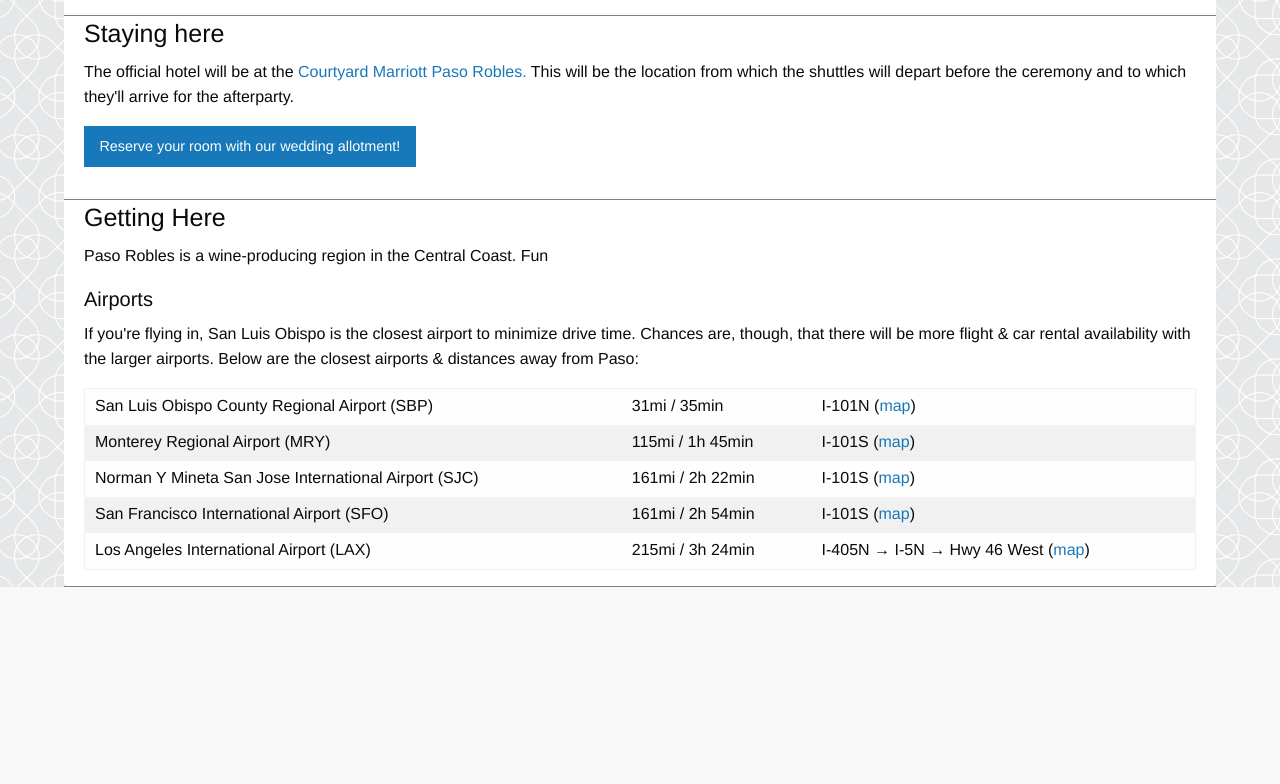
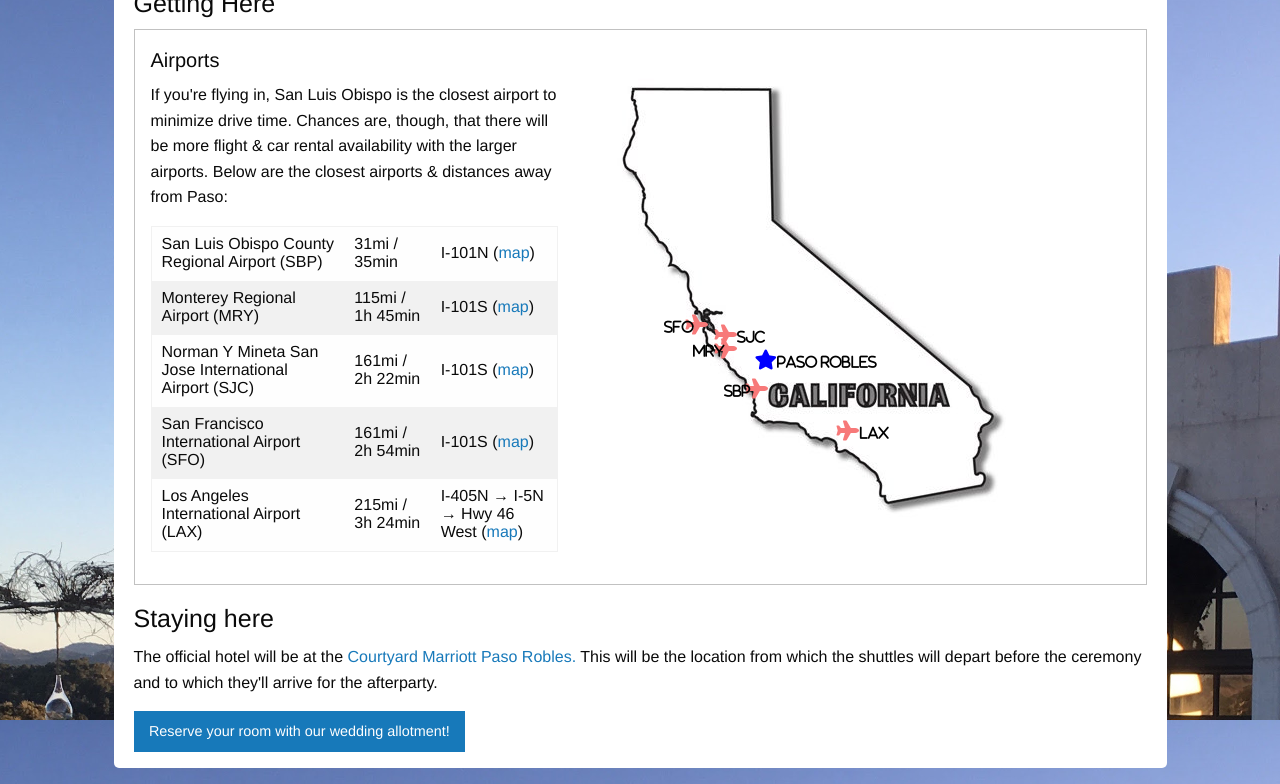
Before and after one commit to elevee/elevee.github.io, a PHP site: page / in a window 1280 px wide. Shown: the part 1680-2464 px from the top of the page. Before the commit the page ends 2267 px from the top, so only its background shows below. Run offline with PHP 8.4, Linux system fonts and the light colour scheme; some libraries are stand-ins or nearby versions; some web fonts are replaced.

Commit message:
Airport map added

```diff
--- a/index.css
+++ b/index.css
@@ -1,12 +1,17 @@
 body {
-    /*background-image: url("castle.jpg");*/
-    /*background-repeat: no-repeat;
+    background-image: url("castle.jpg");
+    background-repeat: no-repeat;
     background-attachment: fixed;
     background-position: center;
-    background-size: cover;*/
+    background-size: cover;
+    /*height: 50%;*/
     /*filter: blur(20px);*/
 
-    background:url('intersection.png');
+    /*background:url('intersection.png');*/
+}
+
+.grid-container {
+
 }
 
 .top-bar {
@@ -24,7 +29,30 @@ body {
 	/*font-family: 'Farsan', cursive;*/
 	font-size: 80px;
 	margin: 0px;
+	line-height: 98%;
+	/*border-bottom: 1px solid gray;*/
 }
+
+/* Flaired edges, by Tomas Theunissen */
+
+/*hr {*/
+    /*overflow: visible; /* For IE */
+    /*height: 30px;*/
+    /*border-style: solid;*/
+    /*border-color: black;*/
+    /*border-width: 1px 0 0 0;*/
+    /*border-radius: 20px;*/
+/*}*/
+/*hr {  Not really supposed to work, but does */
+    /*display: block;*/
+    /*content: "";*/
+  /*  height: 30px;
+    margin-top: -31px;
+    border-style: solid;
+    border-color: black;
+    border-width: 0 0 1px 0;
+    border-radius: 20px;
+}*/
 
 .details {
 	list-style-type: none;
@@ -64,7 +92,7 @@ body {
 	border-bottom: 1px solid black;
 }
 
-.container {
+.inner-container {
 	width: 90%;
 	background-color: white;
 	/*From heropatterns.com 'Endless Clouds'*/
@@ -78,7 +106,7 @@ body {
 
 section {
 	padding: 0px 20px;
-	border-bottom: 1px solid gray;
+	/*border-bottom: 1px solid gray;*/
 	/*background-image: url("castle.jpg");
     background-repeat: no-repeat;
     background-attachment: fixed;
@@ -90,6 +118,10 @@ section#proposal{
 	padding: 0px 0px;
 }
 
+.blurb {
+	padding: 40px;
+}
+
 #proposal div {
 	/*width: 800px;
 	height: 515px;*/
@@ -97,6 +129,29 @@ section#proposal{
 
 #info {
 	opacity: 0.8;
+}
+
+.wine {
+	text-align: center;
+}
+
+.wine .blurb {
+	text-align: left;
+}
+
+.wine_map {
+	position: relative;
+}
+
+.wine_map:hover {
+	background-color: black;
+	opacity: 0.2;
+	content: "Click to do stuff";
+}
+
+.wine_map span {
+	opacity: 1;
+	position: absolute;
 }
 
 .save_the_date {
@@ -112,3 +167,70 @@ section#proposal{
 .cork {
 
 }
+
+#ca_airport_map {
+	position: relative;
+}
+
+.fa-plane {
+	color: #f77979;
+	position: absolute;
+	width: 15px;
+	height: 15px;
+}
+
+.fa-star {
+	color: blue;
+}
+
+a.airport_point {
+	width: 15px;
+	height: 15px;
+	display: block;
+	position: absolute;
+	color: blue;
+	background-image: url("./airport_icon.png");
+}
+
+i:after {
+	color: black;
+	font-size: 14px;
+}
+
+i.fa-plane:hover {
+	color: red;
+}
+
+a[data-airport="lax"] i:after {
+	content: "LAX";
+	font-weight: bold;
+}
+
+a.left-label i:after{
+	margin-left: -44px;
+}
+
+a[data-airport="sfo"] i:after {
+	content: "SFO";
+	font-weight: bold;
+}
+
+a[data-airport="sjc"] i:after {
+	content: "SJC";
+}
+
+a[data-airport="sbp"] i:after {
+	content: "SBP";
+}
+
+a[data-airport="mry"] i:after {
+	content: "MRY";
+}
+
+a.destination_point {
+	position: absolute;
+}
+
+a.destination_point i:after {
+	content: "Paso Robles";
+}
--- a/index.html
+++ b/index.html
@@ -7,9 +7,11 @@
     <meta name="author">
 	<link href="https://fonts.googleapis.com/css?family=Cabin|Farsan" rel="stylesheet">
 	<link rel="stylesheet" href="scripts/foundation-6.4.2-complete/css/foundation.css" />
+	<script src="https://use.fontawesome.com/01ccd90832.js"></script>
 	<link rel="stylesheet" type="text/css" href="index.css">
 </head>
 <body>
+
 	<div class='top-bar' data-sticky data-options="marginTop:0;">
 		<div class="top-bar-left">
 			<ul class="nav" data-smooth-scroll>
@@ -26,23 +28,40 @@
 			</ul> -->
 		</div>
 	</div>
+	<div class="grid-container">
 		<span class="headline">Danielle  &  Eric</span>
 		<ul class="details">
 			<li>September 8, 2018</li>
 			<li>Tooth and Nail Winery</li>
 			<li>Paso Robles, Ca</li>
 		</ul>
-	<div class="container">
+		<div class="inner-container">
 			<section id='info'>
 				<h4>Welcome to our super thrown-together wedding website, you guys!</h4>
-			<div class="row">
-				<div class="small-6 columns">
-					<p>More information to come.</p>
+				<div class="grid-x callout intro">
+					<div class="small-6 cell blurb">
+						<p>We're excited to celebrate with you all! More information to come.</p>
 					</div>
-				<div class="small-6 columns">
+					<div class="small-6 cell">
 						<img src="toothandnail.jpg">
 					</div>
 				</div>
+
+				<div class="grid-x callout alert wine">
+					<div class="small-6 cell">
+						<a href="https://pasoroblesdailynews.com/wp-content/uploads/2016/05/Paso-Robles-Winery-Map.jpg">
+							<div class="wine_map">
+								<img src="https://pasoroblesdailynews.com/wp-content/uploads/2015/05/Paso-Robles-Winery-Map-2.jpg">
+							</div>
+						</a>
+						<span>Click to enlarge/print</span>
+					</div>
+					<div class="small-6 cell blurb">
+						<h5>Wine Tasting</h5>
+						<p>Paso Robles is a wine-producing region in the Central Coast of California.</p>
+					</div>
+				</div>
+
 				<!-- <div class='save_the_date'>
 					<div class='cork'></div>
 				</div> -->
@@ -67,46 +86,80 @@
 				  <iframe width="820" height="615" src="https://youtube.com/embed/c_EHzN_xpPM" frameborder="0" allowfullscreen></iframe>
 				</div>
 			</section>
+			<section id="travel">
+				<h4>Getting Here</h4>
+				<div class="grid-x callout">
+					<div class="large-5 cell">
+						<h5>Airports</h5>
+						<p>If you're flying in, San Luis Obispo is the closest airport to minimize drive time. Chances are, though, that there will be more flight & car rental availability with the larger airports. Below are the closest airports & distances away from Paso:</p>
+						<table>
+							<tr data-airport="sbp">
+								<td>San Luis Obispo County Regional Airport (SBP)</td>
+								<td>31mi / 35min</td>
+								<td>I-101N (<a href="https://www.google.com/maps/dir/San+Luis+Obispo+County+Regional+Airport,+Airport+Drive,+San+Luis+Obispo,+CA/Courtyard+by+Marriott+Paso+Robles,+South+Vine+Street,+Paso+Robles,+CA/@35.4261277,-120.9481672,10z/data=!3m1!4b1!4m14!4m13!1m5!1m1!1s0x80ecf6bf3876b9f1:0xf486acd07a0f3bd2!2m2!1d-120.6420002!2d35.2375424!1m5!1m1!1s0x80ecc53e5799b711:0x8b3aa68b76b7c23d!2m2!1d-120.6915441!2d35.6135852!3e0">map</a>)</td>
+							</tr>
+							<tr data-airport="mry">
+								<td>Monterey Regional Airport (MRY)</td>
+								<td>115mi / 1h 45min</td>
+								<td>I-101S (<a href="https://www.google.com/maps/dir/Monterey+Regional+Airport,+Fred+Kane+Drive,+Monterey,+CA/Courtyard+by+Marriott+Paso+Robles,+South+Vine+Street,+Paso+Robles,+CA/@36.1176371,-121.8274822,9z/data=!3m1!4b1!4m14!4m13!1m5!1m1!1s0x808de50600eb3837:0x873e7decc7732b76!2m2!1d-121.8491091!2d36.588269!1m5!1m1!1s0x80ecc53e5799b711:0x8b3aa68b76b7c23d!2m2!1d-120.6915441!2d35.6135852!3e0">map</a>)</td>
+							</tr>
+							<tr data-airport="sjc">
+								<td>Norman Y Mineta San Jose International Airport (SJC)</td>
+								<td>161mi / 2h 22min</td>
+								<td>I-101S (<a href="https://www.google.com/maps/dir/Norman+Y.+Mineta+San+Jose+International+Airport,+Airport+Boulevard,+San+Jose,+CA/Courtyard+by+Marriott+Paso+Robles,+South+Vine+Street,+Paso+Robles,+CA/@36.4873514,-122.427939,8z/data=!3m1!4b1!4m14!4m13!1m5!1m1!1s0x808fcbc3fab3c59b:0xbcfa443f6df67e3e!2m2!1d-121.9289375!2d37.3639472!1m5!1m1!1s0x80ecc53e5799b711:0x8b3aa68b76b7c23d!2m2!1d-120.6915441!2d35.6135852!3e0">map</a>)</td>
+							</tr>
+							<tr data-airport="sfo">
+								<td>San Francisco International Airport (SFO)</td>
+								<td>161mi / 2h 54min</td>
+								<td>I-101S (<a href="https://www.google.com/maps/dir/San+Francisco+Airport+(SFO),+San+Francisco,+CA/Courtyard+by+Marriott+Paso+Robles,+South+Vine+Street,+Paso+Robles,+CA/@36.6121624,-122.3005812,8z/data=!3m1!4b1!4m14!4m13!1m5!1m1!1s0x808f778c55555555:0xa4f25c571acded3f!2m2!1d-122.3789554!2d37.6213129!1m5!1m1!1s0x80ecc53e5799b711:0x8b3aa68b76b7c23d!2m2!1d-120.6915441!2d35.6135852!3e0">map</a>)</td>
+							</tr>
+							<tr data-airport="lax">
+								<td>Los Angeles International Airport (LAX)</td>
+								<td>215mi / 3h 24min</td>
+								<td>I-405N → I-5N → Hwy 46 West (<a href="https://www.google.com/maps/dir/Los+Angeles+International+Airport,+1+World+Way,+Los+Angeles,+CA+90045/Courtyard+by+Marriott+Paso+Robles,+120+S+Vine+St,+Paso+Robles,+CA+93446/@34.8717149,-120.3807985,8z/data=!4m14!4m13!1m5!1m1!1s0x80c2b0d213b24fb5:0x77a87b57698badf1!2m2!1d-118.40853!2d33.9415889!1m5!1m1!1s0x80ecc53e5799b711:0x8b3aa68b76b7c23d!2m2!1d-120.6915441!2d35.6135852!3e0">map</a>)</td>
+							</tr>
+						</table>
+					</div>
+					<div class="large-7 cell">
+						<a id="area2" class="area" href="#"></a>
+
+						<div id="ca_airport_map">
+							<img src="ca_map.jpg" alt="Nearby airports to Paso Robles" width=500 height=500 usemap="#airport_map">
+							<a style="left: 278; top: 384;" data-airport="lax" class="airport_point" href="#">
+								<i class="fa fa-lg fa-plane" aria-hidden="true"></i>
+							</a>
+							<a style="left: 127; top: 278;" data-airport="sfo" class="airport_point left-label" href="#">
+								<i class="fa fa-lg fa-plane" aria-hidden="true"></i>
+							</a>
+							<a style="left: 156; top: 288;" data-airport="sjc" class="airport_point" href="#">
+								<i class="fa fa-lg fa-plane" aria-hidden="true"></i>
+							</a>
+							<a style="left: 187; top: 342;" data-airport="sbp" class="airport_point left-label" href="#">
+								<i class="fa fa-lg fa-plane" aria-hidden="true"></i>
+							</a>
+							<a style="left: 156; top: 302;" data-airport="mry" class="airport_point left-label" href="#">
+								<i class="fa fa-lg fa-plane" aria-hidden="true"></i>
+							</a>
+							<a style="left: 196; top: 313;" class="destination_point" href="#">
+								<i class="fa fa-lg fa-star" aria-hidden="true"></i>
+							</a>
+						</div>
+
+						<map name="airport_map">
+							<area href="https://facebook.com" alt="Facebook" target="_blank" shape=poly coords="30,100, 140,50, 290,220, 180,280">
+						</map>
+					</div>
+				</div>
+
+			</section>
 			<section id="accomodations">
 				<h4>Staying here</h4>
 				<img src="">
 				<p>The official hotel will be at the <a href="http://www.marriott.com/meeting-event-hotels/group-corporate-travel/groupCorp.mi?resLinkData=Lewin-Levine%20Wedding%5Esbppr%60LLWLLWA%7CLLWLLWB%60229.00%60USD%60false%604%609/6/18%609/10/18%608/3/18&app=resvlink&stop_mobi=yes" target='_blank'>Courtyard Marriott Paso Robles.</a> This will be the location from which the shuttles will depart before the ceremony and to which they'll arrive for the afterparty.</p>
 				<p><a href="http://www.marriott.com/meeting-event-hotels/group-corporate-travel/groupCorp.mi?resLinkData=Lewin-Levine%20Wedding%5Esbppr%60LLWLLWA%7CLLWLLWB%60229.00%60USD%60false%604%609/6/18%609/10/18%608/3/18&app=resvlink&stop_mobi=yes" class='button' target='_blank'>Reserve your room with our wedding allotment!</a></p>
 			</section>
-		<section id="travel">
-			<h4>Getting Here</h4>
-			<p>Paso Robles is a wine-producing region in the Central Coast. Fun </p>
+		</div>
 
-			<h5>Airports</h5>
-			<p>If you're flying in, San Luis Obispo is the closest airport to minimize drive time. Chances are, though, that there will be more flight & car rental availability with the larger airports. Below are the closest airports & distances away from Paso:</p>
-			<table>
-				<tr>
-					<td>San Luis Obispo County Regional Airport (SBP)</td>
-					<td>31mi / 35min</td>
-					<td>I-101N (<a href="https://www.google.com/maps/dir/San+Luis+Obispo+County+Regional+Airport,+Airport+Drive,+San+Luis+Obispo,+CA/Courtyard+by+Marriott+Paso+Robles,+South+Vine+Street,+Paso+Robles,+CA/@35.4261277,-120.9481672,10z/data=!3m1!4b1!4m14!4m13!1m5!1m1!1s0x80ecf6bf3876b9f1:0xf486acd07a0f3bd2!2m2!1d-120.6420002!2d35.2375424!1m5!1m1!1s0x80ecc53e5799b711:0x8b3aa68b76b7c23d!2m2!1d-120.6915441!2d35.6135852!3e0">map</a>)</td>
-				</tr>
-				<tr>
-					<td>Monterey Regional Airport (MRY)</td>
-					<td>115mi / 1h 45min</td>
-					<td>I-101S (<a href="https://www.google.com/maps/dir/Monterey+Regional+Airport,+Fred+Kane+Drive,+Monterey,+CA/Courtyard+by+Marriott+Paso+Robles,+South+Vine+Street,+Paso+Robles,+CA/@36.1176371,-121.8274822,9z/data=!3m1!4b1!4m14!4m13!1m5!1m1!1s0x808de50600eb3837:0x873e7decc7732b76!2m2!1d-121.8491091!2d36.588269!1m5!1m1!1s0x80ecc53e5799b711:0x8b3aa68b76b7c23d!2m2!1d-120.6915441!2d35.6135852!3e0">map</a>)</td>
-				</tr>
-				<tr>
-					<td>Norman Y Mineta San Jose International Airport (SJC)</td>
-					<td>161mi / 2h 22min</td>
-					<td>I-101S (<a href="https://www.google.com/maps/dir/Norman+Y.+Mineta+San+Jose+International+Airport,+Airport+Boulevard,+San+Jose,+CA/Courtyard+by+Marriott+Paso+Robles,+South+Vine+Street,+Paso+Robles,+CA/@36.4873514,-122.427939,8z/data=!3m1!4b1!4m14!4m13!1m5!1m1!1s0x808fcbc3fab3c59b:0xbcfa443f6df67e3e!2m2!1d-121.9289375!2d37.3639472!1m5!1m1!1s0x80ecc53e5799b711:0x8b3aa68b76b7c23d!2m2!1d-120.6915441!2d35.6135852!3e0">map</a>)</td>
-				</tr>
-				<tr>
-					<td>San Francisco International Airport (SFO)</td>
-					<td>161mi / 2h 54min</td>
-					<td>I-101S (<a href="https://www.google.com/maps/dir/San+Francisco+Airport+(SFO),+San+Francisco,+CA/Courtyard+by+Marriott+Paso+Robles,+South+Vine+Street,+Paso+Robles,+CA/@36.6121624,-122.3005812,8z/data=!3m1!4b1!4m14!4m13!1m5!1m1!1s0x808f778c55555555:0xa4f25c571acded3f!2m2!1d-122.3789554!2d37.6213129!1m5!1m1!1s0x80ecc53e5799b711:0x8b3aa68b76b7c23d!2m2!1d-120.6915441!2d35.6135852!3e0">map</a>)</td>
-				</tr>
-				<tr>
-					<td>Los Angeles International Airport (LAX)</td>
-					<td>215mi / 3h 24min</td>
-					<td>I-405N → I-5N → Hwy 46 West (<a href="https://www.google.com/maps/dir/Los+Angeles+International+Airport,+1+World+Way,+Los+Angeles,+CA+90045/Courtyard+by+Marriott+Paso+Robles,+120+S+Vine+St,+Paso+Robles,+CA+93446/@34.8717149,-120.3807985,8z/data=!4m14!4m13!1m5!1m1!1s0x80c2b0d213b24fb5:0x77a87b57698badf1!2m2!1d-118.40853!2d33.9415889!1m5!1m1!1s0x80ecc53e5799b711:0x8b3aa68b76b7c23d!2m2!1d-120.6915441!2d35.6135852!3e0">map</a>)</td>
-				</tr>
-			</table>
-		</section>
 	</div>
 
 	<!-- <span>Danielle</span><span>Eric</span> -->
@@ -122,6 +175,10 @@
     <script src="scripts/foundation-6.4.2-complete/js/vendor/what-input.js"></script>
     <script src="scripts/foundation-6.4.2-complete/js/vendor/foundation.js"></script>
 
+    <!-- <script
+  src="https://code.jquery.com/jquery-3.2.1.min.js"
+  integrity="sha256-hwg4gsxgFZhOsEEamdOYGBf13FyQuiTwlAQgxVSNgt4="
+  crossorigin="anonymous"></script> -->
     <script>
    		$(document).foundation();
     </script>
--- a/page2.html
+++ /dev/null
@@ -1 +0,0 @@
-<h1>Ayyo we on Page 2!</h1>
--- a/scripts/index.js
+++ b/scripts/index.js
@@ -2,3 +2,22 @@
 var shiftWindow = function() { scrollBy(0, -50) };
 if (location.hash) shiftWindow();
 window.addEventListener("hashchange", shiftWindow);
+
+let $airports_table = $("table");
+
+$(".airport_point").on('mouseover', function(e){
+	console.log(this);
+	let apt = this.dataset.airport;
+	console.log(apt);
+	$airports_table.find("tr").css("background-color", "inherit");
+	let $row = $airports_table.find("tr[data-airport='"+apt+"']");
+	console.log("row is ", $row);
+	if($row && $row.length > 0){
+		console.log("oh we found one");
+		$row.css("background-color", "#c3e0f7");
+	}
+});
+
+$(".airport_point .destination_point").on('click', function(e){
+	e.preventDefault();
+});
```
Also changed, not shown: airport_icon.png (added), ca_map.jpg (added). Lines whose indentation alone changed are shown as unchanged.
